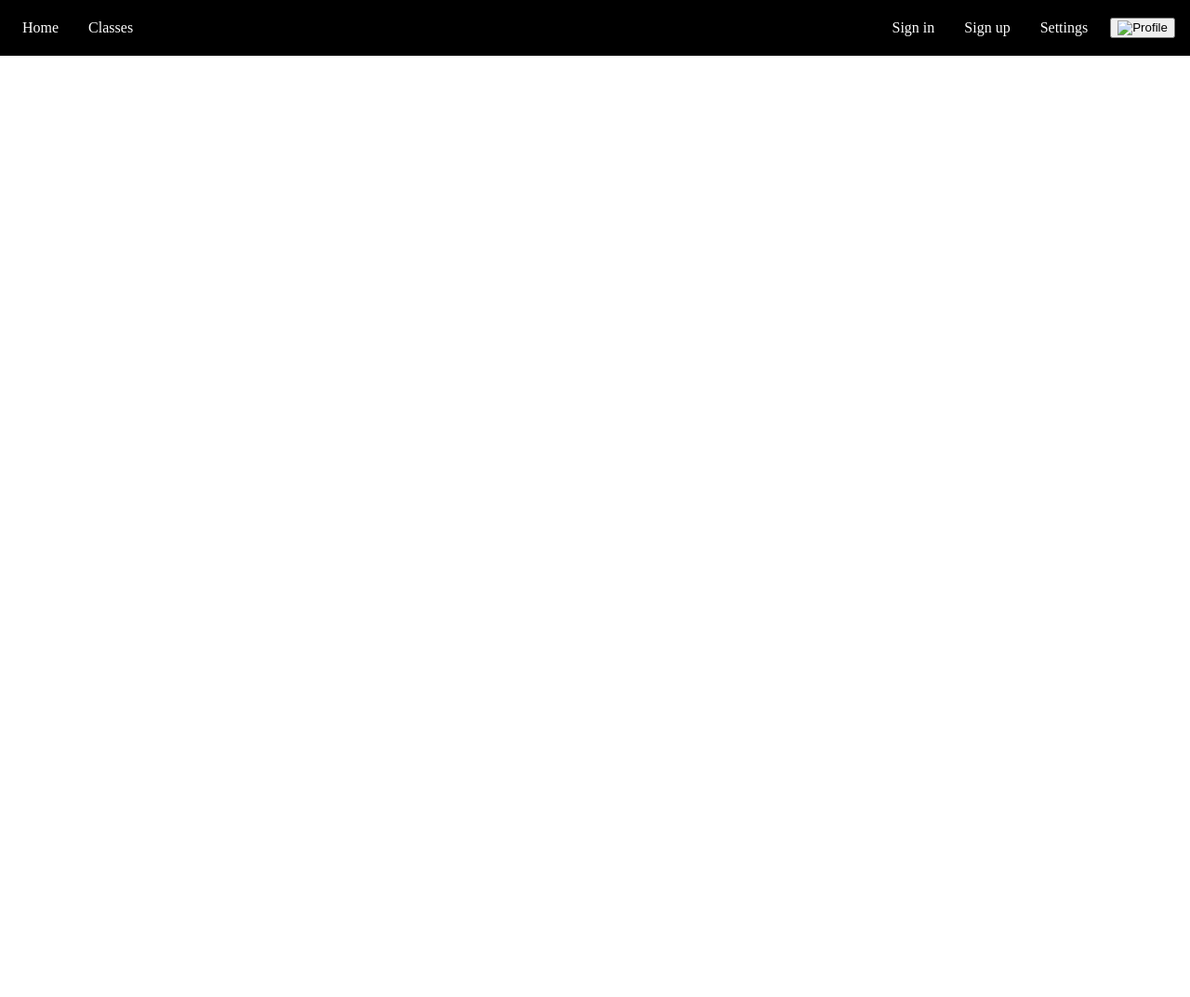
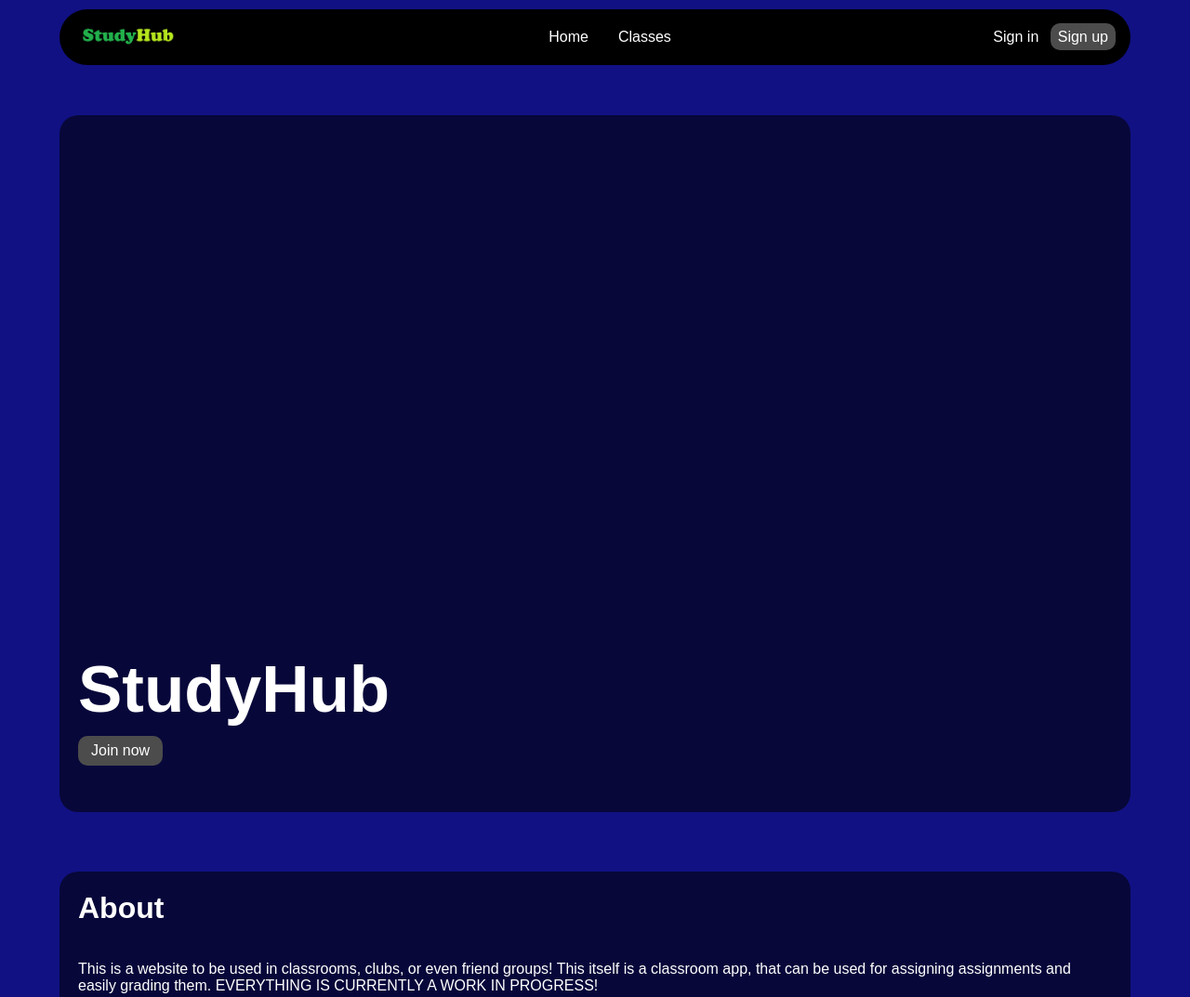
Before and after one commit to TheNooby28/StudyHub, a plain HTML site: page sc/index.html in a window 1280 px wide. Shown: the top 1073 px of the page at 93% size. Before the commit the page ends 800 px from the top, so only its background shows below. Drawn offline with Linux system fonts and the light colour scheme.

Commit message:
Started the server, added a BUNCH to index.html

```diff
--- a/sc/index.html
+++ b/sc/index.html
@@ -1,21 +1,36 @@
 <!DOCTYPE html>
 <html>
     <head>
+        <title>StudyHub</title>
         <link rel="stylesheet" href="style.css">
     </head>
     <body>
         <nav id="navbar">
             <div id="navleft">
+                <a href="index.html" style="background-color: transparent; border: none; text-decoration: none;"> <img src="images/shittylogo.png"  alt="Logo" style="width: 100px; height: fit-content;"/> </button>
+            </div>
+            <div id="navMiddle">
                 <a href="index.html">Home</a>
                 <a href="dashboard.html">Classes</a>
             </div>
             <div id="navRight">
-                <a href="signin.html">Sign in</a>
-                <a href="signup.html">Sign up</a>
-                <a href="settings.html">Settings</a>
-                <button> <img src="" alt="Profile" /> </button>
+                <a href="signin.html" id="signInBtn">Sign in</a>
+                <a href="signup.html" id="signUpBtn">Sign up </a>
+                <button hidden> <img src="" alt="Profile"/> </button>
             </div>
         </nav>
 
+        <div id="title">
+            <h1>StudyHub</h1>
+            <a href="signup.html">Join now</a>
+        </div>
+        <div id="about">
+            <h1>About</h1>
+            <p>This is a website to be used in classrooms, clubs, or even friend groups! This itself is a classroom app, that can be used for assigning assignments and easily grading them. EVERYTHING IS CURRENTLY A WORK IN PROGRESS!</p>
+        </div>
+
+        <div id="footer">
+            <p>&copy; 2026 StudyHub. All rights reserved.</p>
+        </div>
     </body>
 </html>
--- a/sc/style.css
+++ b/sc/style.css
@@ -1,32 +1,112 @@
 * {
     box-sizing: border-box;
+    font-family: Arial, sans-serif;
 }
 body {
     margin: 0;
     padding-top: 60px;
+    background-color: #111184;
 }
 #navbar {
     position: fixed;
-    top: 0;
-    left: 0;
-    right: 0;
+    top: 10px;
+    left: 5%;
+    right: 5%;
     background-color: black;
     color: white;
     display: flex;
-    justify-content: space-between;
+    justify-content: center;
     align-items: center;
     padding: 0 1rem;
     height: 60px;
     box-sizing: border-box;
     z-index: 1000;
+    border-radius: 30px 30px 30px 30px;
 }
-#navleft, #navRight {
+#navleft {
+    position: absolute;
+    left: 1rem;
+}
+#navMiddle {
     display: flex;
     gap: 1rem;
     align-items: center;
 }
-#navleft a, #navRight a {
+#navRight {
+    position: absolute;
+    right: 1rem;
+}
+#navleft a, #navMiddle a, #navRight a {
     color: inherit;
     text-decoration: none;
     padding: 0.35rem 0.5rem;
 }
+#signUpBtn {
+    background-color: #4c4c4c;
+    border: none;
+    border-radius: 10px 10px 10px 10px;
+}
+#signUpBtn:hover {
+    background-color: #6e6e6e;
+    cursor: pointer;
+}
+#logoBtn:hover {
+    cursor: pointer;
+}
+#title {
+    background-color: #0000008f;
+    color: white;
+    margin-top: 5%;
+    margin-left: 5%;
+    width: 90%;
+    height: 750px;
+    display: flex;
+    flex-direction: column;
+    justify-content: flex-end;
+    align-items: flex-start;
+    padding-bottom: 50px;
+    padding-left: 20px;
+    border-radius: 20px 20px 20px 20px;
+}
+#title h1 {
+    font-size: 71px;
+    margin: 0;
+    margin-bottom: 10px;
+}
+#title a {
+    text-decoration: none;
+    color: white;
+    background-color: #4c4c4c;
+    border-radius: 10px 10px 10px 10px;
+    border: none;
+    padding: 7px 14px;
+}
+#about {
+    background-color: #0000008f;
+    color: white;
+    margin-top: 5%;
+    margin-left: 5%;
+    width: 90%;
+    height: 750px;
+    display: flex;
+    flex-direction: column;
+    padding-left: 20px;
+    border-radius: 20px 20px 20px 20px;
+}
+#about p {
+    font-size: 1rem;
+    word-wrap: break-word;
+    max-width: 98%;
+}
+#footer {
+    position: static;
+    bottom: 0;
+    left: 0;
+    right: 0;
+    margin-top: 1%;
+    background-color: black;
+    color: white;
+    padding: 1rem;
+    text-align: center;
+    border-radius: 10px 10px 0 0;
+}
```
Also changed, not shown: server/db.js (added, +10 -0 lines), server/package.json (added, +10 -0 lines), server/server.js (added, +12 -0 lines), sc/images/shittylogo.png (added), sc/index.js (added), 2 other files.
